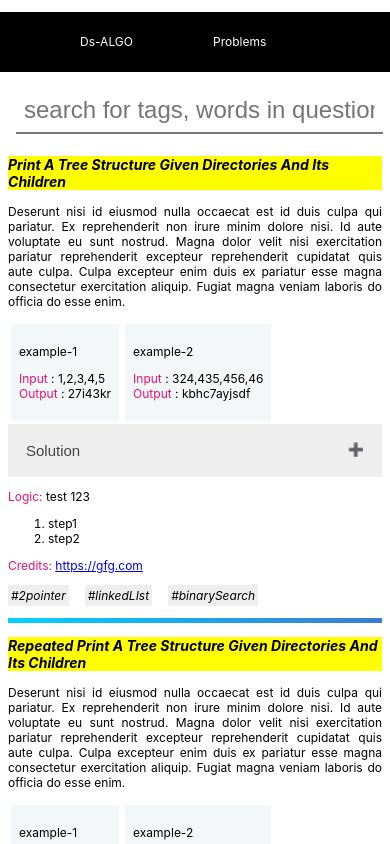
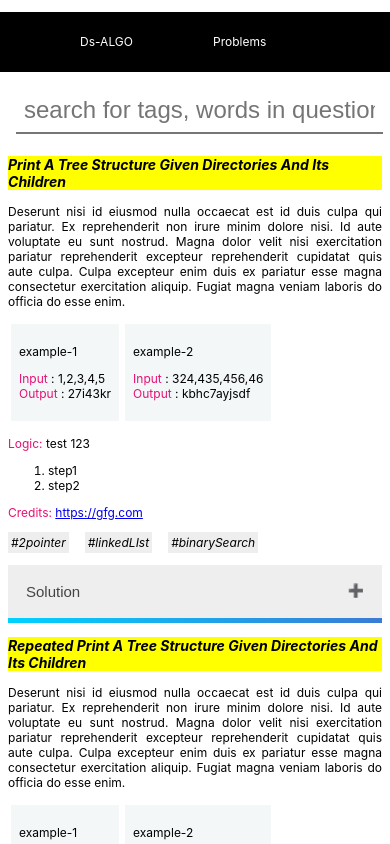
Before and after one commit to suhas1294/ds-algo-ui, a React (Vite) app: page /#/problems in a window 390 px wide. Shown: the top 844 px of the page. Built offline with nearby package versions, Linux system fonts and the light colour scheme.

Commit message:
show question-solution side to side

```diff
--- a/src/Problems.jsx
+++ b/src/Problems.jsx
@@ -18,12 +18,17 @@ function Problems() {
     }
 
     const search = (term) => {
+        const termLowerCase = term.toLowerCase()
         if (term) {
             const filteredQuestions = questionList.filter(
                 (question) =>
-                    question.question.includes(term) ||
-                    question.questionDescription.includes(term) ||
-                    question.tags.some((word) => word.includes(term))
+                    question.question.toLowerCase().includes(termLowerCase) ||
+                    question.questionDescription
+                        .toLowerCase()
+                        .includes(termLowerCase) ||
+                    question.tags.some((word) =>
+                        word.toLowerCase().includes(termLowerCase)
+                    )
             )
             setQuestionList(filteredQuestions)
         } else {
--- a/src/components/dsa-code-block.css
+++ b/src/components/dsa-code-block.css
@@ -20,12 +20,6 @@
     padding: 0.5rem;
 }
 
-@media only screen and (max-width: 450px) {
-    .dsa-code-block-active {
-        min-width: 85%;
-    }
-}
-
 .qdesc {
     text-align: justify;
 }
@@ -38,9 +32,14 @@ article {
         rgb(58, 123, 213)
     );
     border-image-slice: 1;
+    display: flex;
+    flex-flow: row nowrap;
 }
 
-article > h3 {
+.sol-details {
+    max-width: 50%;
+}
+.question-details > h3 {
     text-transform: capitalize;
     font-style: italic;
     background-color: yellow;
@@ -95,3 +94,15 @@ article > h3 {
     background-color: aliceblue;
     cursor: pointer;
 }
+
+@media only screen and (max-width: 450px) {
+    article {
+        flex-flow: column nowrap;
+    }
+    .dsa-code-block-active {
+        min-width: 85%;
+    }
+    .sol-details {
+        max-width: 100%;
+    }
+}
--- a/src/components/dsa-code-block.jsx
+++ b/src/components/dsa-code-block.jsx
@@ -45,6 +45,7 @@ function dsaCodeBlock(props) {
 
     return (
         <article id={id}>
+            <div className="question-details">
                 <h3>{question}</h3>
                 <p className="qdesc">{questionDescription}</p>
                 {questionLink ? <p className="qlink">{questionLink}</p> : null}
@@ -53,32 +54,6 @@ function dsaCodeBlock(props) {
                 ) : null}
 
                 <div className="content">
-                <button
-                    type="button"
-                    className="collapsible"
-                    onClick={toggleCodeView}
-                >
-                    Solution
-                </button>
-                {codeText ? (
-                    <div
-                        className={
-                            showCode
-                                ? 'dsa-code-block-active'
-                                : 'dsa-code-block-nodisplay'
-                        }
-                    >
-                        <SyntaxHighlighter
-                            language="java"
-                            style={monokaiSublime}
-                        >
-                            {codeText}
-                        </SyntaxHighlighter>
-                    </div>
-                ) : showCode && !error ? (
-                    <Loader />
-                ) : null}
-
                     {error && showCode ? (
                         <ErrorArticle
                             refetchLink={solutionLink}
@@ -106,6 +81,34 @@ function dsaCodeBlock(props) {
                     ) : null}
                 </div>
                 {tags && tags.length > 0 ? <Tags tags={tags} /> : null}
+            </div>
+            <div className="sol-details">
+                <button
+                    type="button"
+                    className="collapsible"
+                    onClick={toggleCodeView}
+                >
+                    Solution
+                </button>
+                {codeText ? (
+                    <div
+                        className={
+                            showCode
+                                ? 'dsa-code-block-active'
+                                : 'dsa-code-block-nodisplay'
+                        }
+                    >
+                        <SyntaxHighlighter
+                            language="java"
+                            style={monokaiSublime}
+                        >
+                            {codeText}
+                        </SyntaxHighlighter>
+                    </div>
+                ) : showCode && !error ? (
+                    <Loader />
+                ) : null}
+            </div>
         </article>
     )
 }
```
Lines whose indentation alone changed are shown as unchanged.
